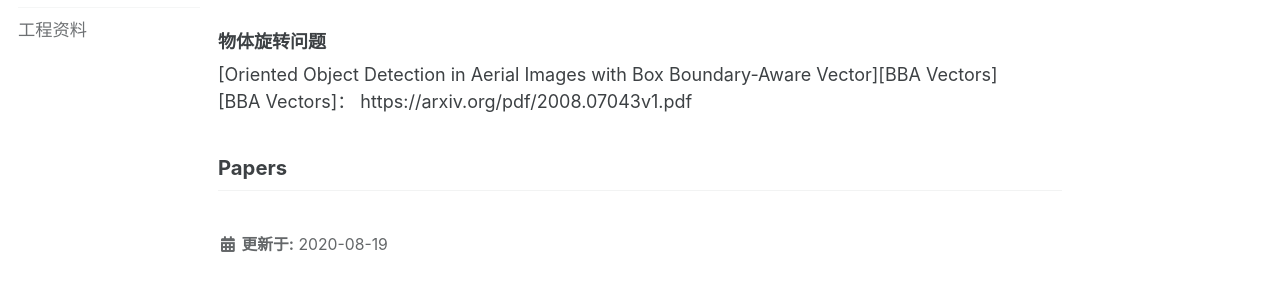
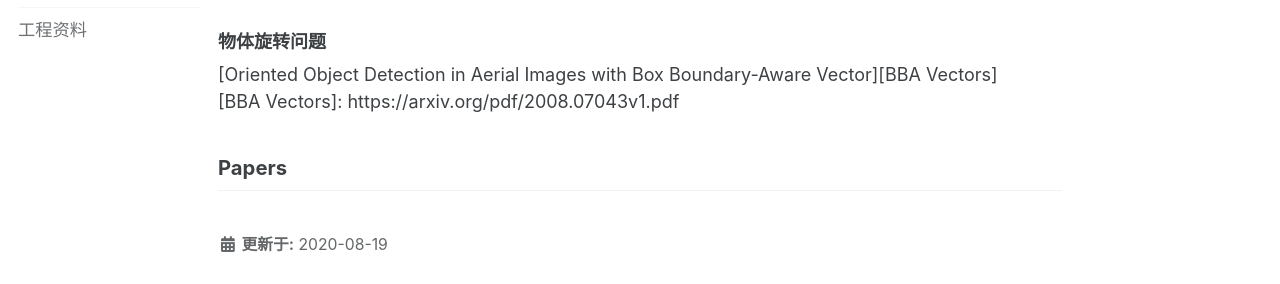
Before and after one commit to ArcVision/ArcVision.github.io, a Jekyll site: the page built from _wiki/31-object-detection.md, in a window 1280 px wide and 1046 px high. Shown: the part 406-690 px from the top of the window. Built offline with Jekyll 4.4.1, drawn with Linux system fonts in a browser that asks for light colours; cached includes are drawn as plain includes; comment, search, counter and statistics services are not loaded.

```diff
--- a/_wiki/31-object-detection.md
+++ b/_wiki/31-object-detection.md
@@ -14,6 +14,6 @@ toc: true
 ### 物体旋转问题
 
 [Oriented Object Detection in Aerial Images with Box Boundary-Aware Vector][BBA Vectors]
-[BBA Vectors]： https://arxiv.org/pdf/2008.07043v1.pdf
+[BBA Vectors]: https://arxiv.org/pdf/2008.07043v1.pdf
 
 ## Papers
```
